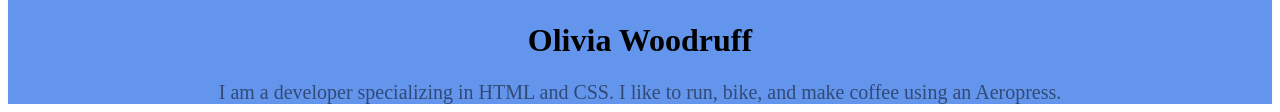
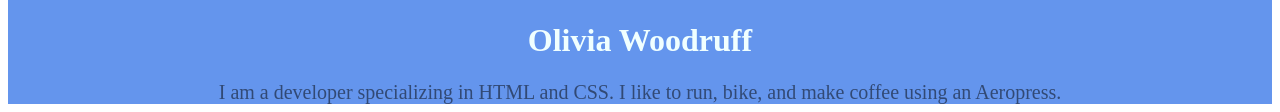
Before and after one commit to allvesdev/css_studies, a plain HTML site: page olivia-portfolio/index.html in a window 1280 px wide. Shown: the part 311-423 px from the top of the page. Drawn offline with Linux system fonts and the light colour scheme.

Commit message:
Main title color adjust

```diff
--- a/olivia-portfolio/css/style.css
+++ b/olivia-portfolio/css/style.css
@@ -11,3 +11,7 @@
   .title {
     font-weight: bold;
   }
+
+  h1 {
+    color: Azure;
+  }
```
